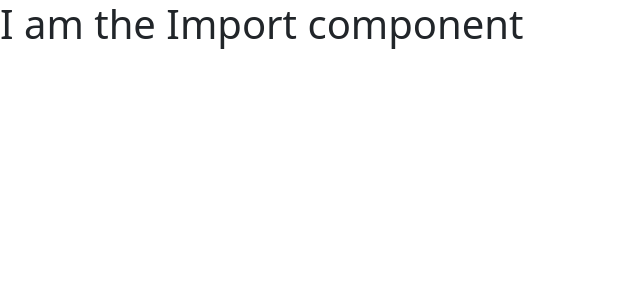
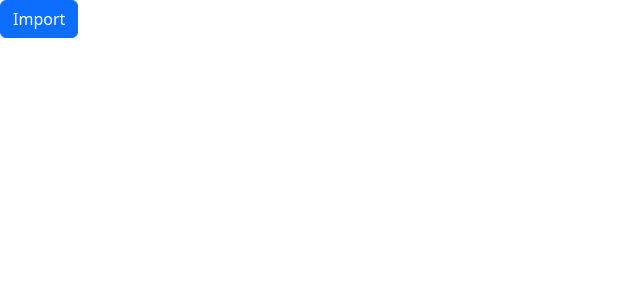
Before and after one commit to AdhamSelim23/chameleon, a React (Vite) app in the folder frontend/: page / in a window 1280 px wide. Shown: the top 300 px of the page, without its empty margins (0-640 px from the left). Built offline with nearby package versions, Linux system fonts and the light colour scheme.

Commit message:
import button component

```diff
--- a/frontend/src/App.tsx
+++ b/frontend/src/App.tsx
@@ -1,7 +1,7 @@
-import Import from './components/Import.tsx'
+import ImportBtn from './components/ImportBtn.tsx'
 
 function App() {
-  return <div><Import /></div>
+  return <div><ImportBtn /></div>
 }
 
 export default App
--- a/frontend/src/components/Import.tsx
+++ /dev/null
@@ -1,5 +0,0 @@
-function Import() {
-    return <h1>I am the Import component</h1>
-}
-
-export default Import
--- /dev/null
+++ b/frontend/src/components/ImportBtn.tsx
@@ -0,0 +1,27 @@
+import { useRef, useState } from "react";
+
+function ImportBtn() {
+  const fileInputRef = useRef<HTMLInputElement>(null);
+  const [selectedFile, setSelectedFile] = useState<File | null>(null);
+
+  function openFilePicker() {
+    fileInputRef.current?.click();
+  }
+
+  function handleFileChange(event: React.ChangeEvent<HTMLInputElement>) {
+    const file = event.target.files?.[0] ?? null;
+    setSelectedFile(file);
+  }
+
+  return (
+    <>
+      <button type="button" className="btn btn-primary" onClick={openFilePicker}>
+        Import
+      </button>
+      <input ref={fileInputRef} type="file" onChange={handleFileChange} hidden />
+      {selectedFile && <p>Selected file: {selectedFile.name}</p>}
+    </>
+  );
+}
+
+export default ImportBtn;
```
